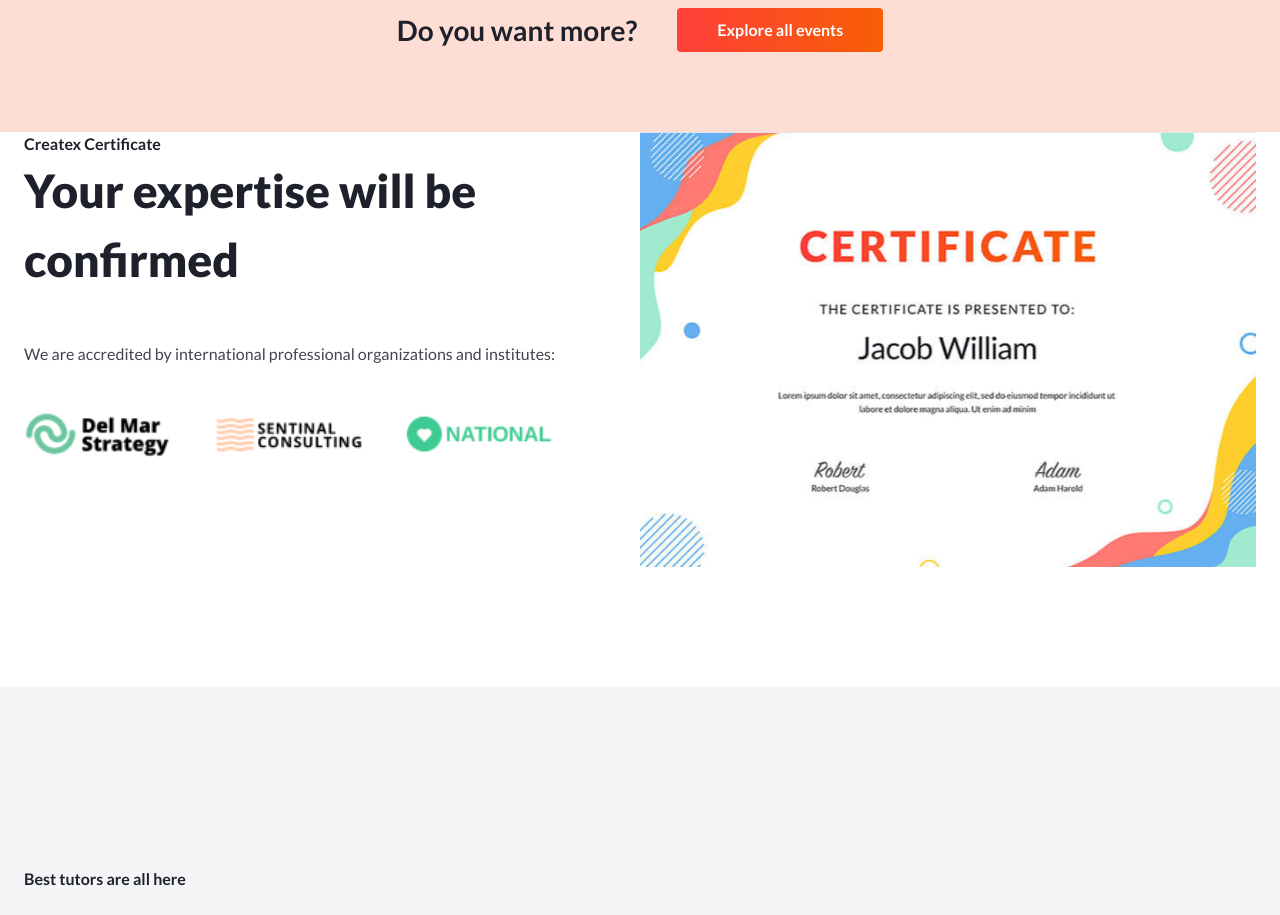
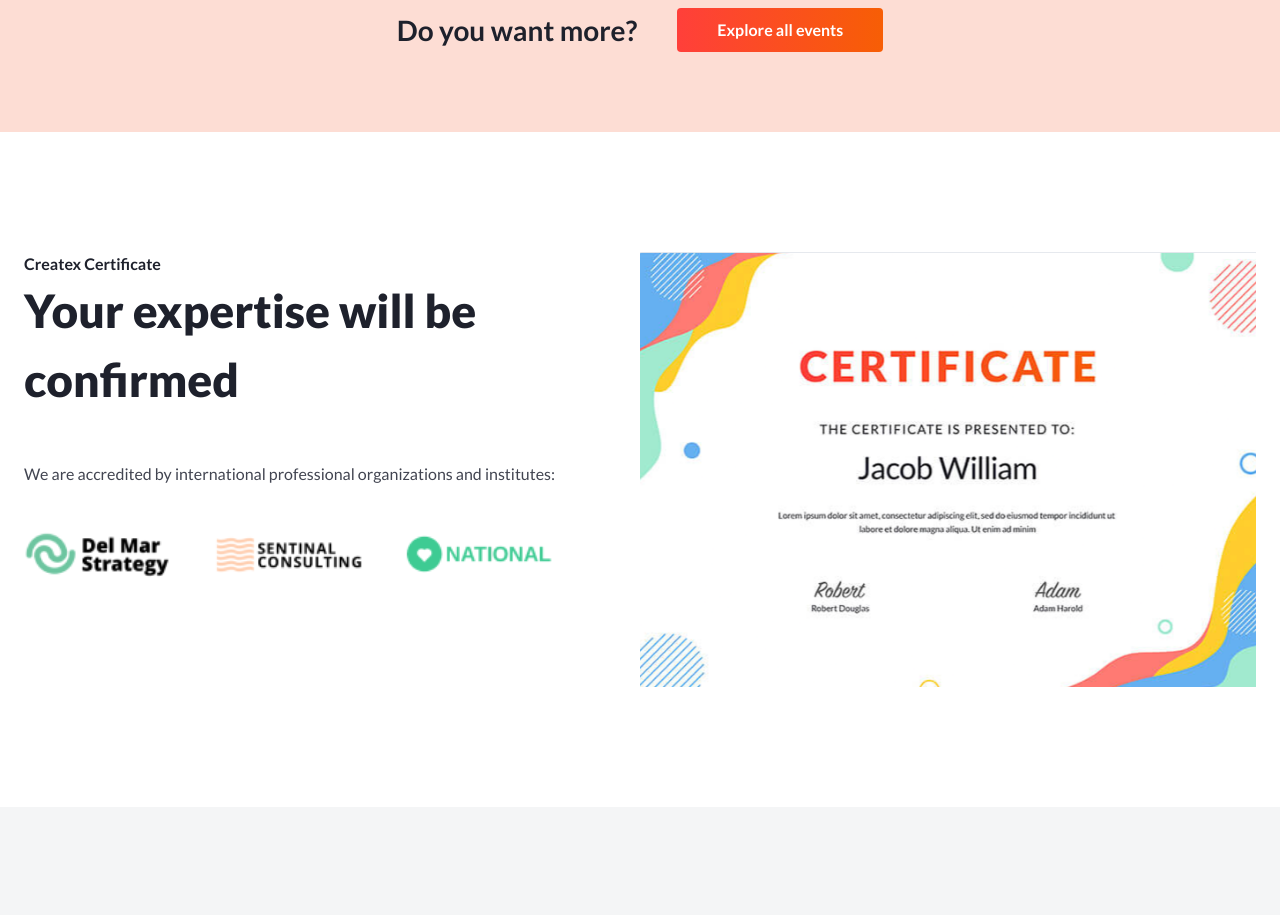
Before and after one commit to rauldev-jsx/N-Createx, a Next.js app: page / in a window 1280 px wide. Shown: the part 4380-5295 px from the top of the page. Built offline with nearby package versions, Linux system fonts and the light colour scheme.

Commit message:
fixed homecertificate

```diff
--- a/app/(components)/pages/HomePage/sections/HomeCertificate.jsx
+++ b/app/(components)/pages/HomePage/sections/HomeCertificate.jsx
@@ -5,7 +5,7 @@ import React from "react";
 
 const HomeCertificate = ({ data }) => {
   return (
-    <section className="mb-[12rem]">
+    <section className="my-[12rem]">
       <MaxWidth>
         <div className="grid grid-cols-12">
           <div className="col-span-6">
```
